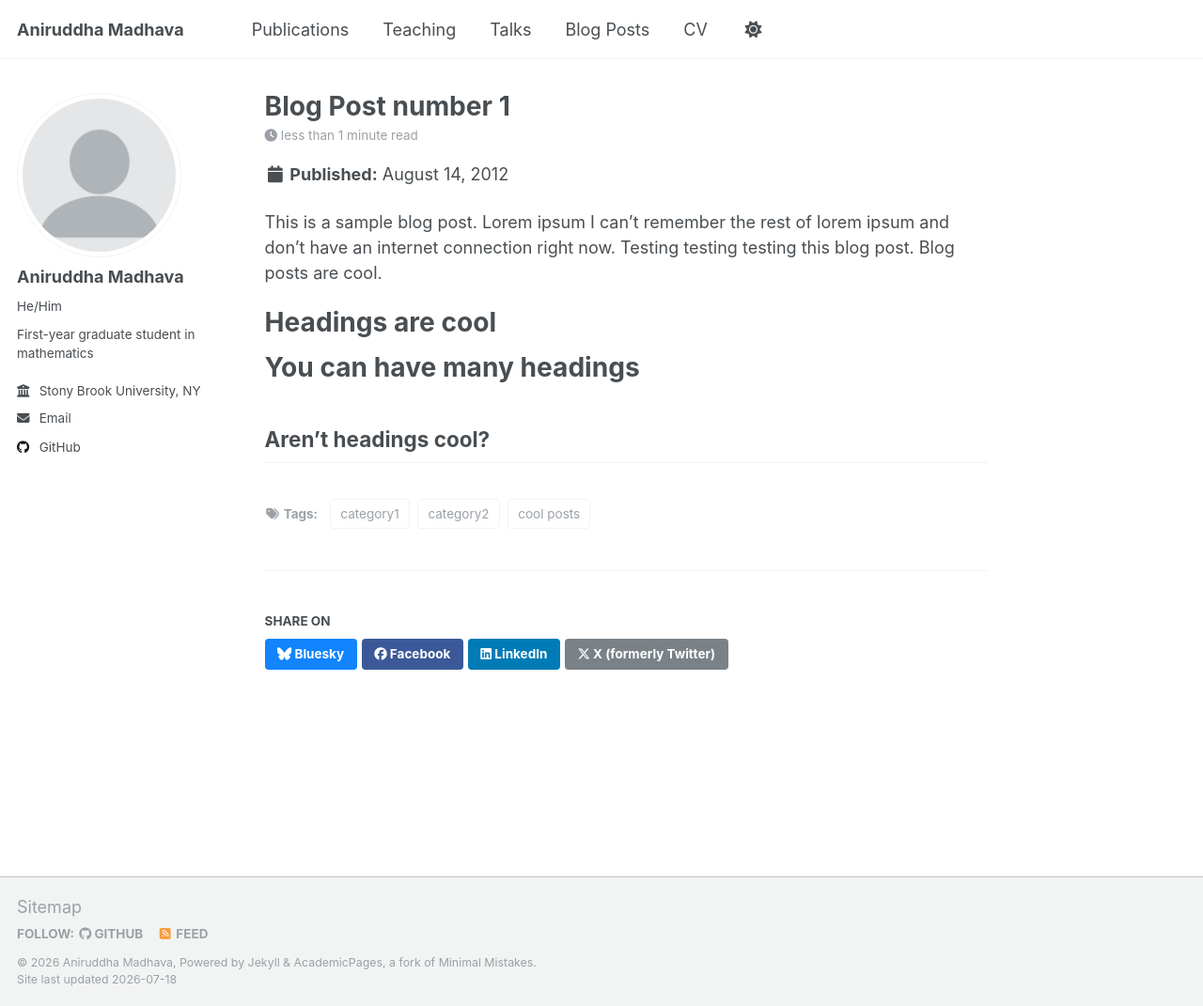
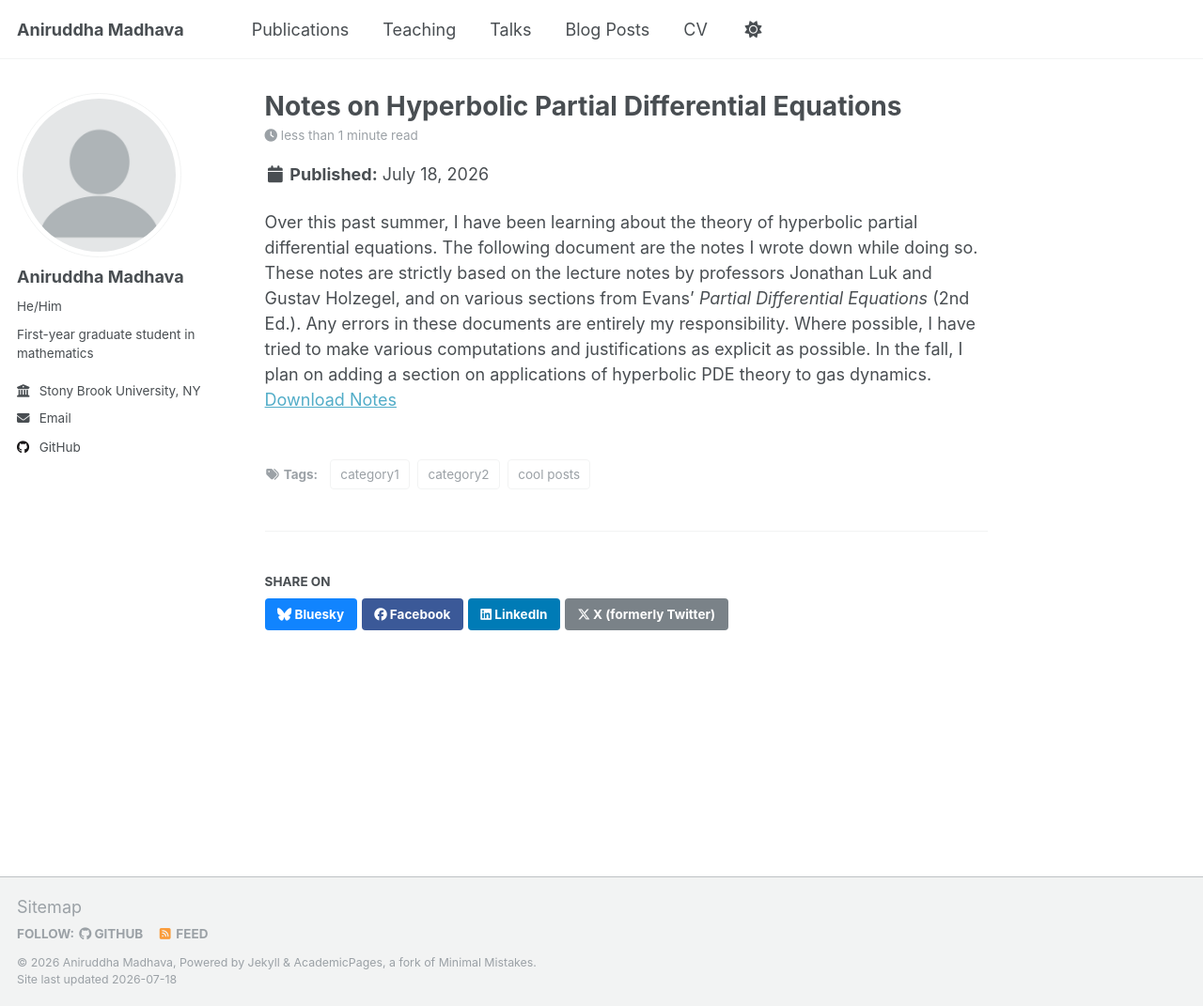
Before and after one commit to amadhava25/amadhava25.github.io, a Jekyll site: the page built from _posts/2012-08-14-blog-post-1.md, in a window 1280 px wide and 1071 px high. Shown: the whole window at 94% size. Built offline with Jekyll 4.4.1, drawn with Linux system fonts in a browser that asks for light colours; a script that is not in the unit is left out.

Commit message:
Added hpde notes

```diff
--- a/_posts/2012-08-14-blog-post-1.md
+++ b/_posts/2012-08-14-blog-post-1.md
@@ -1,20 +1,12 @@
 ---
-title: 'Blog Post number 1'
-date: 2012-08-14
-permalink: /posts/2012/08/blog-post-1/
+title: 'Notes on Hyperbolic Partial Differential Equations'
+date: 18-07-2026
+permalink: /posts/2026/07/blog-post-1/
 tags:
   - cool posts
   - category1
   - category2
 ---
 
-This is a sample blog post. Lorem ipsum I can't remember the rest of lorem ipsum and don't have an internet connection right now. Testing testing testing this blog post. Blog posts are cool.
-
-Headings are cool
-======
-
-You can have many headings
-======
-
-Aren't headings cool?
-------
+Over this past summer, I have been learning about the theory of hyperbolic partial differential equations. The following document are the notes I wrote down while doing so. These notes are strictly based on the lecture notes by professors Jonathan Luk and Gustav Holzegel, and on various sections from Evans' *Partial Differential Equations* (2nd Ed.). Any errors in these documents are entirely my responsibility. Where possible, I have tried to make various computations and justifications as explicit as possible. In the fall, I plan on adding a section on applications of hyperbolic PDE theory to gas dynamics.
+<a href = "https://amadhava25.github.io/files/hpde.pdf">Download Notes</a>
```
